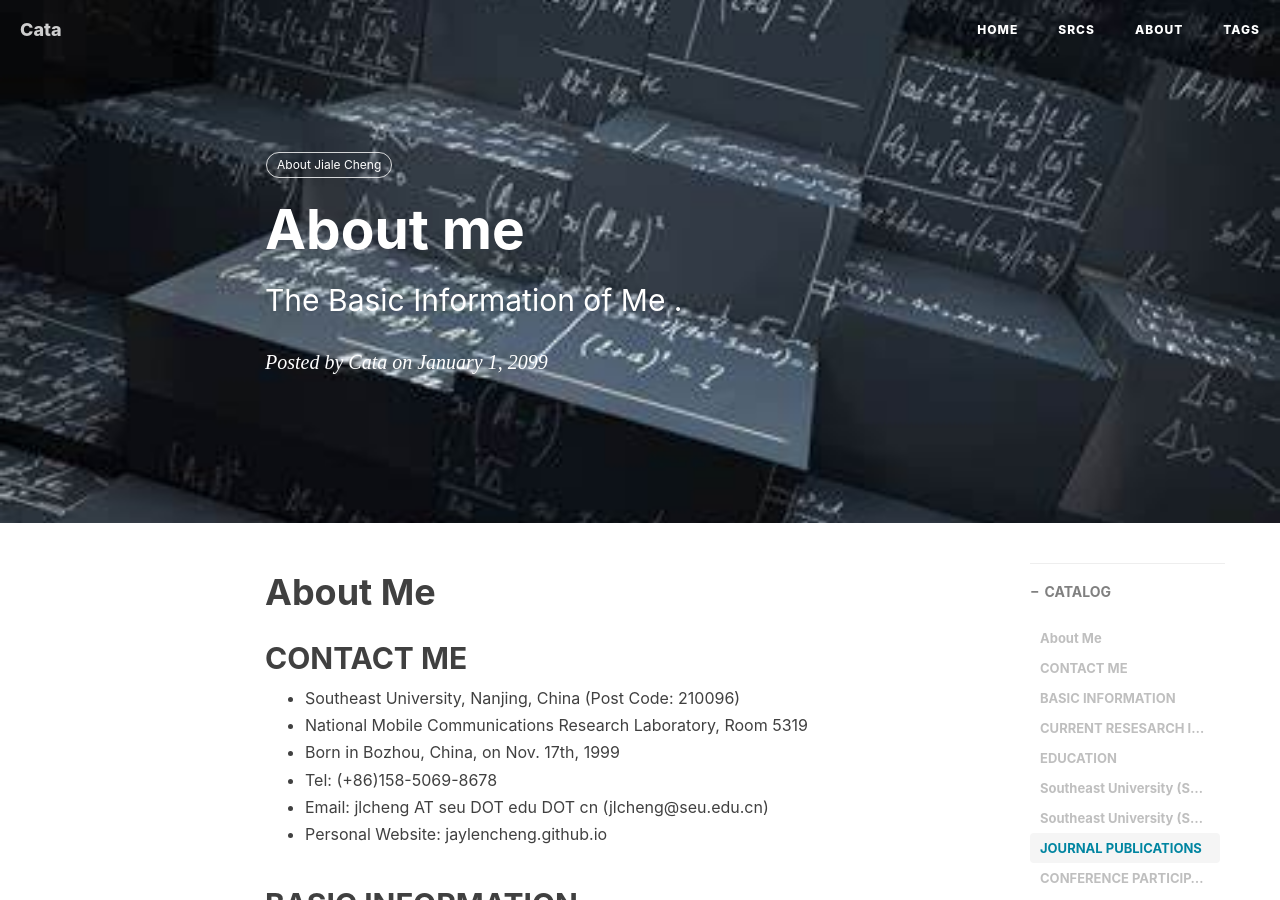
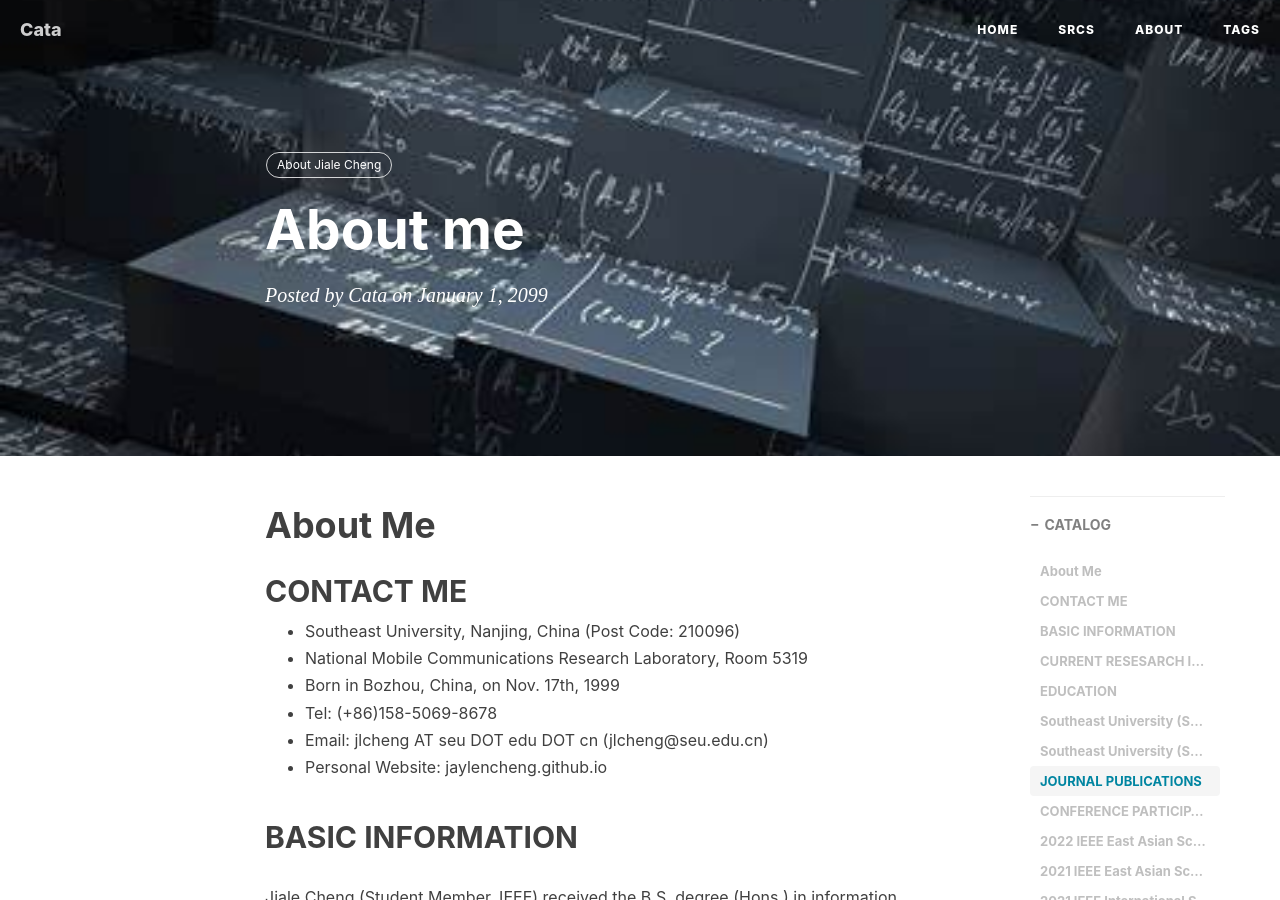
Before and after one commit to jaylencheng/jaylencheng.github.io, a Jekyll site: the page built from _posts/2099-01-01-About Me.md, in a window 1280 px wide and 900 px high. Built offline with Jekyll 4.4.1, drawn with Linux system fonts in a browser that asks for light colours; nearby versions of some CDN libraries; our own code applies the rules of GitHub Pages for plain Markdown files; formulas are drawn with MathJax 3; comment, search, counter and statistics services are not loaded; some of the changed lines change nothing that is shown.

Commit message:
Update 2099-01-01-About Me.md

```diff
--- a/_posts/2099-01-01-About Me.md
+++ b/_posts/2099-01-01-About Me.md
@@ -1,5 +1,5 @@
 ---
-subtitle:   The Basic Information of Me . #副标题
+#subtitle:   The Basic Information of Me . #副标题
 header-img: img/mathstep.jpeg    #这篇文章标题背景图片
 catalog: true                       # 是否归档
 tags:                               #标签
```
